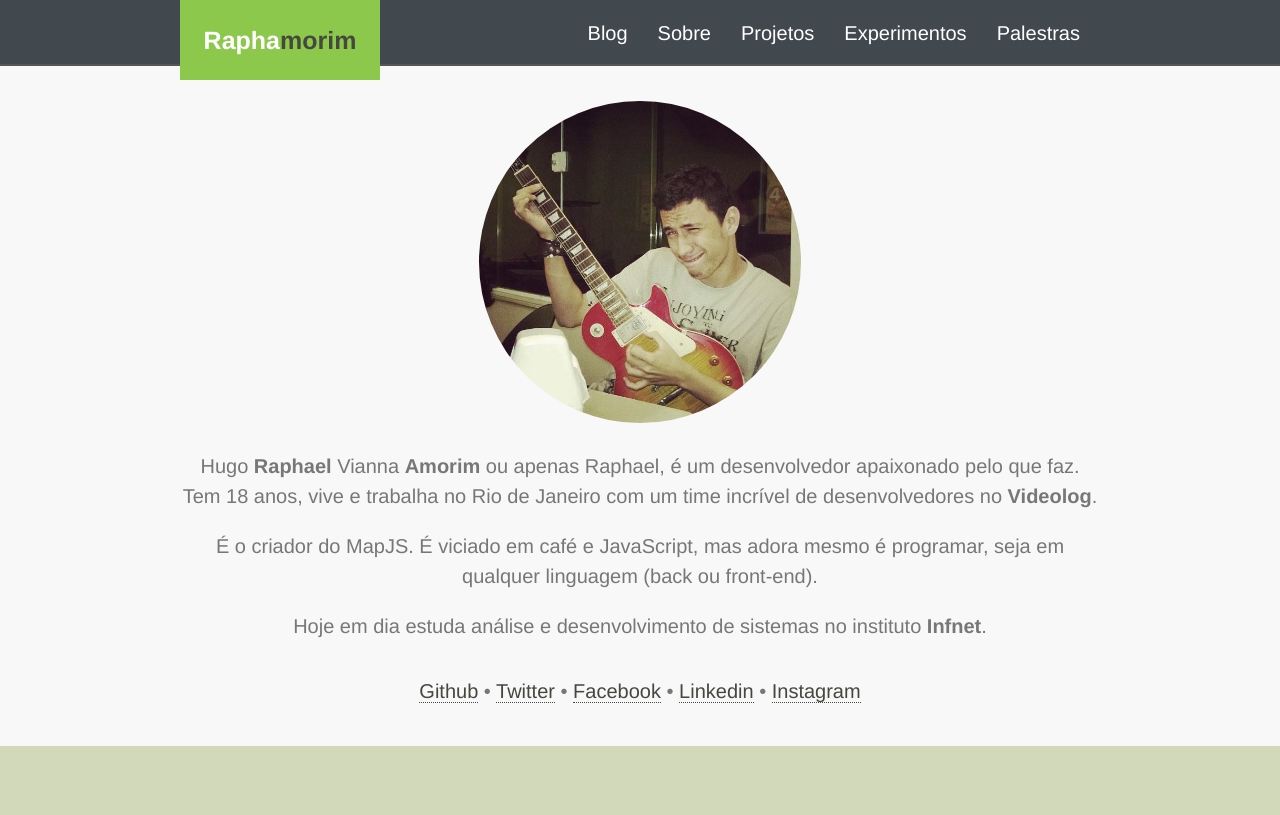
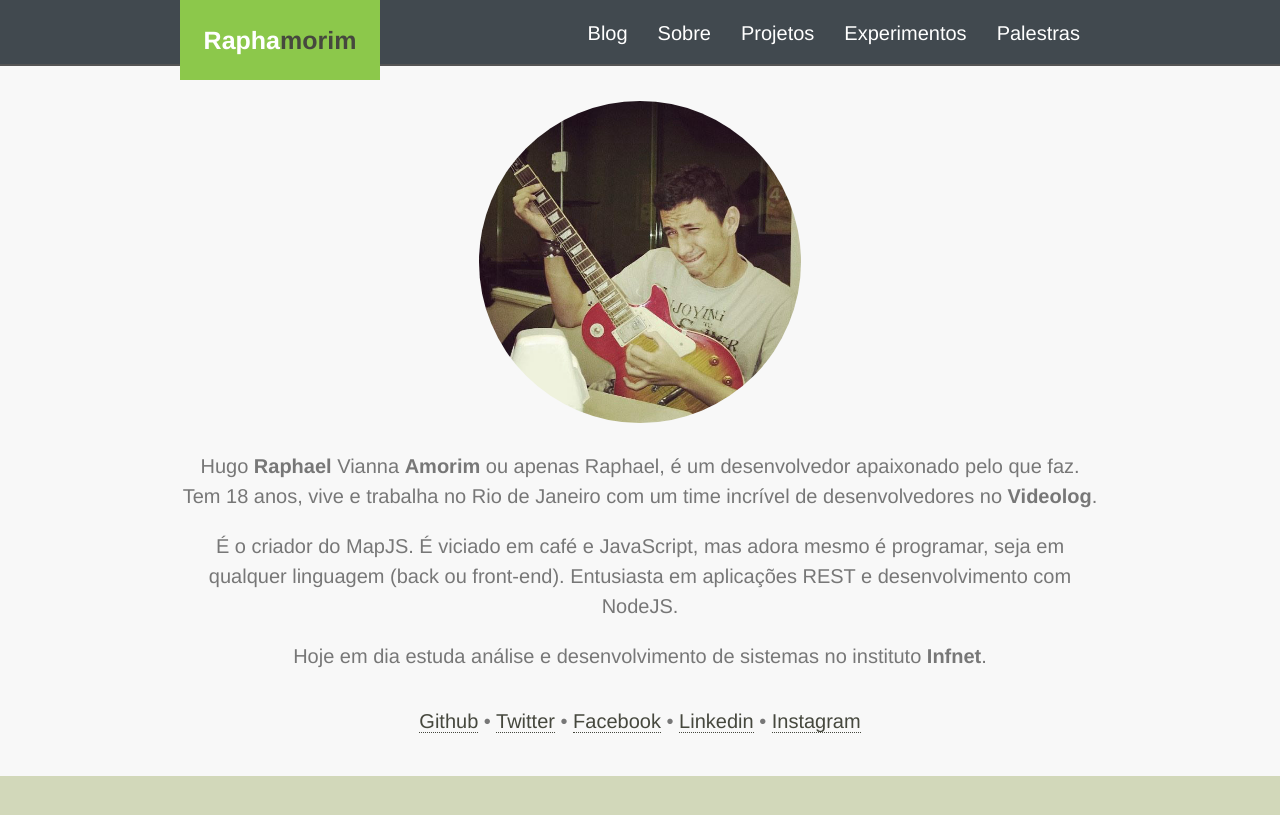
Before and after one commit to raphamorim/raphamorim.github.com, a Jekyll site: the page built from about/index.md, in a window 1280 px wide. Shown: the top 815 px of the page. Built offline with Jekyll 4.4.1, drawn with Linux system fonts in a browser that asks for light colours; nearby versions of some CDN libraries; Markdown is read by kramdown in place of the engine named in the settings.

Commit message:
add post and edit about

```diff
--- a/about/index.md
+++ b/about/index.md
@@ -10,7 +10,7 @@ description: HTML5, CSS3, JavaScript and other front-end stuff.
 Hugo **Raphael** Vianna **Amorim** ou apenas Raphael, é um desenvolvedor
 apaixonado pelo que faz. Tem 18 anos, vive e trabalha no Rio de Janeiro com um time incrível de desenvolvedores no **Videolog**.
 
-É o criador do MapJS. É viciado em café e JavaScript, mas adora mesmo é programar, seja em qualquer linguagem (back ou front-end).
+É o criador do MapJS. É viciado em café e JavaScript, mas adora mesmo é programar, seja em qualquer linguagem (back ou front-end). Entusiasta em aplicações REST e desenvolvimento com NodeJS.
 
 Hoje em dia estuda análise e desenvolvimento de sistemas no instituto **Infnet**.
 
```
Also changed, not shown: 6 other files.
